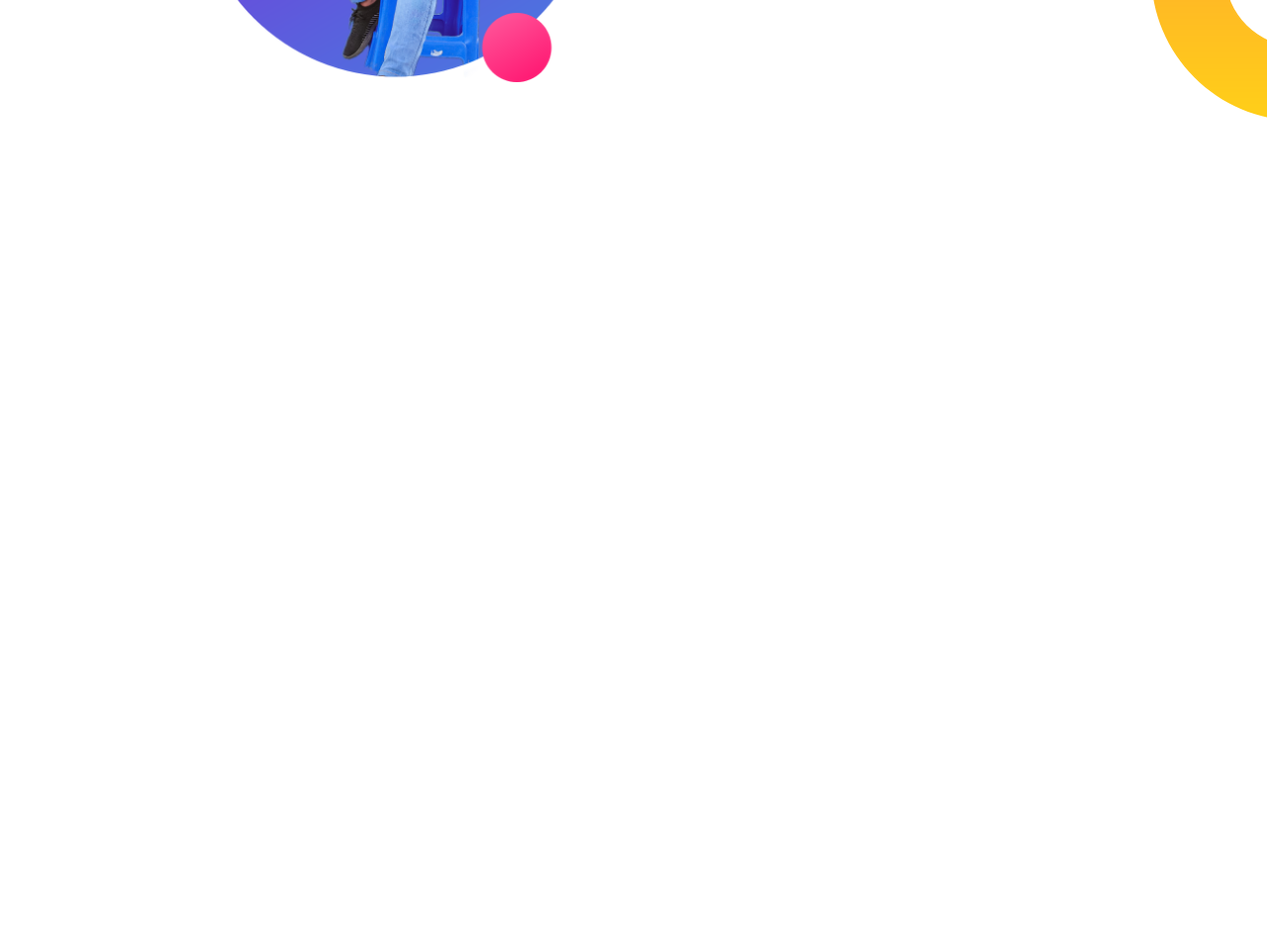
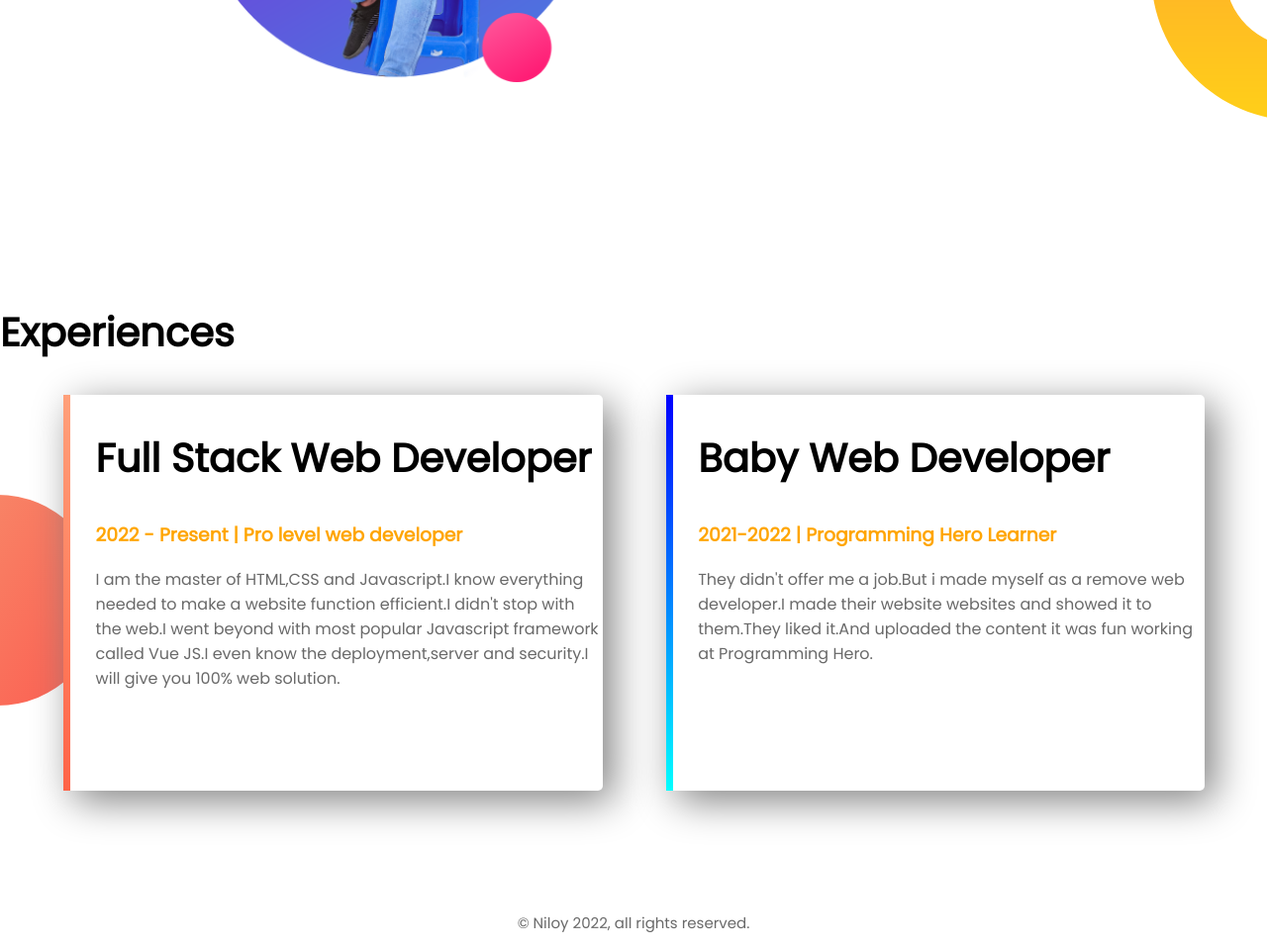
Before and after one commit to niloycs/web-portfolio, a plain HTML site: page index.html in a window 1280 px wide. Shown: the part 927-1886 px from the top of the page at 99% size. Before the commit the page ends 1200 px from the top, so only its background shows below. Drawn offline with Linux system fonts and the light colour scheme.

Commit message:
Finished my first ever website

```diff
--- a/index.html
+++ b/index.html
@@ -12,7 +12,7 @@
  <section class="top-banner">
     <div class="half-width">
         <h1> Welcome To</h1>
-        <h1><span class="name-highlight"> Niloy</span> Website</h1>
+        <h1><span class="orange-highlight"> Niloy</span> Website</h1>
         <h3>World-Class Professional Web Developer</h3>
         <p>Experienced  Webdeveloper 2.5 years in the industry.Proficient with react.A react.js Developer is a professional softwrare developer or web Developer who uses react to create websites and apps.React is a software framework developed by Facebook powerd by JavaScript.</p>
         <a class="link-button" target="_blank" href="https://www.linkedin.com/in/niloy-chandra-shil-ba07b1250/">HIRE ME</a>
@@ -32,5 +32,21 @@
         <a class="link-button" target="_blank" href="https://www.linkedin.com/in/niloy-chandra-shil-ba07b1250/">Download Resume</a>
     </div>
 </section>
+<section class="experience-area">
+    <h2>Experiences</h2>
+    <div id="full-stack" class="half-width single-experience">
+        <h2>Full Stack Web Developer</h2>
+        <h3 class="orange-highlight">2022 - Present | Pro level web developer</h3>
+        <p>I am the master of HTML,CSS and Javascript.I know everything needed to make a website function efficient.I didn't stop with the web.I went beyond with most popular Javascript framework called Vue JS.I even know the deployment,server and security.I will give you 100% web solution.</p>
+    </div>
+    <div id="baby-web" class="half-width single-experience">
+        <h2>Baby Web Developer</h2>
+        <h3 class="orange-highlight">2021-2022 | Programming Hero Learner</h3>
+        <p>They didn't offer me a job.But i made myself as a remove web developer.I made their website websites and showed it to them.They liked it.And uploaded the content it was fun working at Programming Hero.</p>
+    </div>
+</section>
+<footer>
+    <p>© Niloy 2022, all rights reserved.</p>
+</footer>
 </body>
 </html>
--- a/style.css
+++ b/style.css
@@ -5,7 +5,7 @@ body{
 h1{
     font-size: 50px;
 }
-.name-highlight{
+.orange-highlight{
     color: orange;
 }
 .half-width{
@@ -44,3 +44,29 @@ p{
     background-repeat: no-repeat;
     background-position: right;
 }
+.single-experience{
+    box-shadow: 10px 10px 40px gray;
+    border-radius: 5px;
+    height: 80%;
+    background-color: white;
+}
+.experience-area{
+    background-image: url("images/exp-bg.png");
+    background-repeat: no-repeat;
+    background-position: left;
+
+}
+#full-stack{
+    border-left: 7px solid;
+    border-image: linear-gradient(180deg, lightsalmon, tomato);
+    border-image-slice: 1;
+}
+#baby-web{
+    border-left: 7px solid;
+    border-image: linear-gradient(180deg, blue, cyan);
+    border-image-slice: 1;
+}
+footer{
+    text-align: center;
+    font-size: 15px;
+}
```
